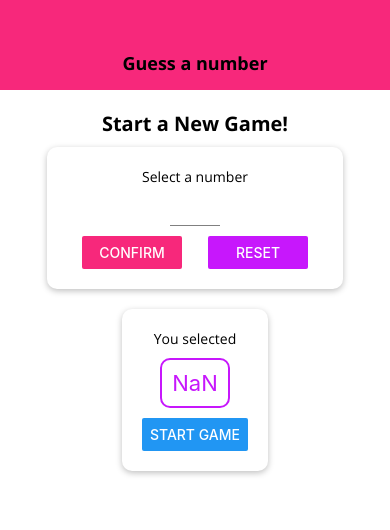
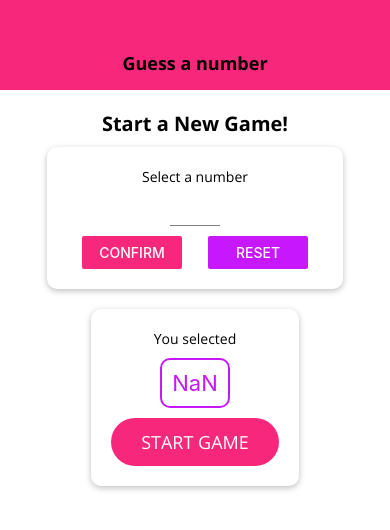
Before and after one commit to noleksiv/GuessNumber, a React Native app: screen / in a window 390 px wide. Both pictures are taken after a click on the button "CONFIRM". Shown: the top 530 px of the page. Built offline with nearby package versions, Linux system fonts and the light colour scheme.

Commit message:
Add main button

```diff
--- /dev/null
+++ b/components/MainButton.js
@@ -0,0 +1,32 @@
+import React from 'react';
+import { View, Text, StyleSheet, TouchableOpacity } from 'react-native';
+
+import Colors from '../constants/colors';
+
+const MainButton = props => {
+    return (
+        <TouchableOpacity
+            activeOpacity={0.3}
+            onPress={props.onPress}>
+            <View style={styles.button}>
+                <Text style={styles.buttonText}>{props.children}</Text>
+            </View>
+        </TouchableOpacity>
+    );
+};
+
+const styles = StyleSheet.create({
+    button: {
+        backgroundColor: Colors.primary,
+        paddingVertical: 12,
+        paddingHorizontal: 30,
+        borderRadius: 25
+    },
+    buttonText: {
+        color: 'white',
+        fontFamily: 'open-sans',
+        fontSize: 18
+    }
+});
+
+export default MainButton;
--- a/screens/GameOverScreen.js
+++ b/screens/GameOverScreen.js
@@ -3,6 +3,7 @@ import { View, Text, StyleSheet, Button, Image } from 'react-native';
 
 import BodyText from '../components/BodyText';
 import TitleText from '../components/TitleText';
+import MainButton from '../components/MainButton';
 import DefaultStyles from '../constants/default-styles';
 
 const GameOverScreen = props => {
@@ -21,9 +22,9 @@ const GameOverScreen = props => {
                 Number was:{' '}
                 <Text style={DefaultStyles.bodyText}>{props.userNumber}</Text>
             </BodyText>
-            <Button
-                title="NEW GAME"
-                onPress={props.onRestart} />
+            <MainButton onPress={props.onRestart} >
+                NEW GAME
+            </MainButton>
         </View>
     );
 };
--- a/screens/GameScreen.js
+++ b/screens/GameScreen.js
@@ -1,7 +1,9 @@
 import React, { useState, useRef, useEffect } from 'react';
 import { View, Text, StyleSheet, Button, Alert } from 'react-native'
+import { Ionicons } from '@expo/vector-icons';
 
 import Card from '../components/Card';
+import MainButton from '../components/MainButton';
 import NumberContainer from '../components/NumberContainer';
 import DefaultStyles from '../constants/default-styles';
 
@@ -55,8 +57,12 @@ const GameScreen = props => {
             <Text style={DefaultStyles.title}>Opponent's Guess</Text>
             <NumberContainer>{currentGuess}</NumberContainer>
             <Card style={styles.buttonContainer}>
-                <Button title="LOWER" onPress={nextGuessHandler.bind(this, 'lower')} />
-                <Button title="GREATER"  onPress={nextGuessHandler.bind(this, 'greater')} />
+                <MainButton onPress={nextGuessHandler.bind(this, 'lower')}>
+                    <Ionicons name="md-remove" size={24} />
+                </MainButton>
+                <MainButton onPress={nextGuessHandler.bind(this, 'greater')}>
+                    <Ionicons name="md-add" size={24} />
+                </MainButton>
             </Card>
         </View>
     );
@@ -72,8 +78,8 @@ const styles = StyleSheet.create({
         flexDirection: 'row',
         justifyContent: 'space-around',
         marginTop: 20,
-        width: 300,
-        maxWidth: '80%'
+        width: 400,
+        maxWidth: '90%'
     }
 });
 
--- a/screens/StartGameScreen.js
+++ b/screens/StartGameScreen.js
@@ -13,6 +13,7 @@ import Card from '../components/Card';
 import Input from '../components/Input';
 import Colors from '..//constants/colors';
 import NumberContainer from '../components/NumberContainer';
+import MainButton from '../components/MainButton';
 import TitleText from '../components/TitleText';
 import BodyText from '../components/BodyText';
 
@@ -54,7 +55,9 @@ const StartGameScreen = props => {
          <Card style={styles.summaryContainer}>
              <BodyText>You selected</BodyText>
             <NumberContainer>{selectedNumber}</NumberContainer>
-            <Button title='START GAME' onPress={() => props.onStartGame(selectedNumber)} />
+            <MainButton onPress={() => props.onStartGame(selectedNumber)}>
+                START GAME
+            </MainButton>
         </Card>
     }
 
```
